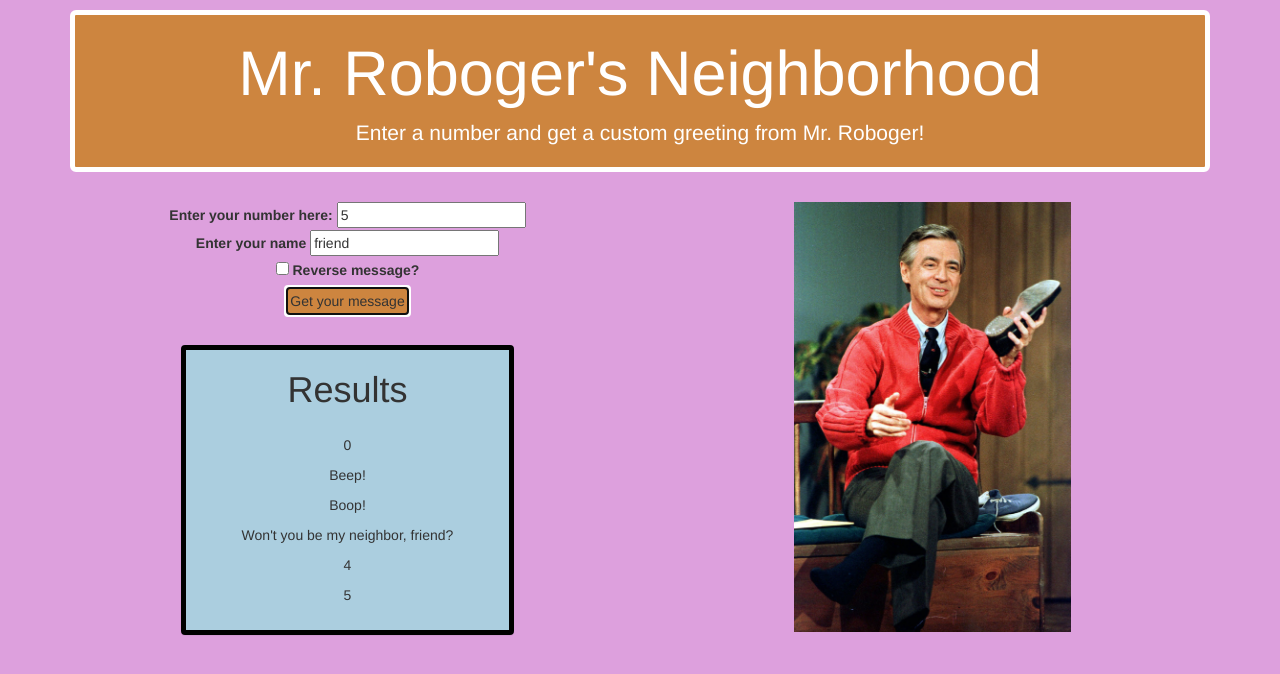
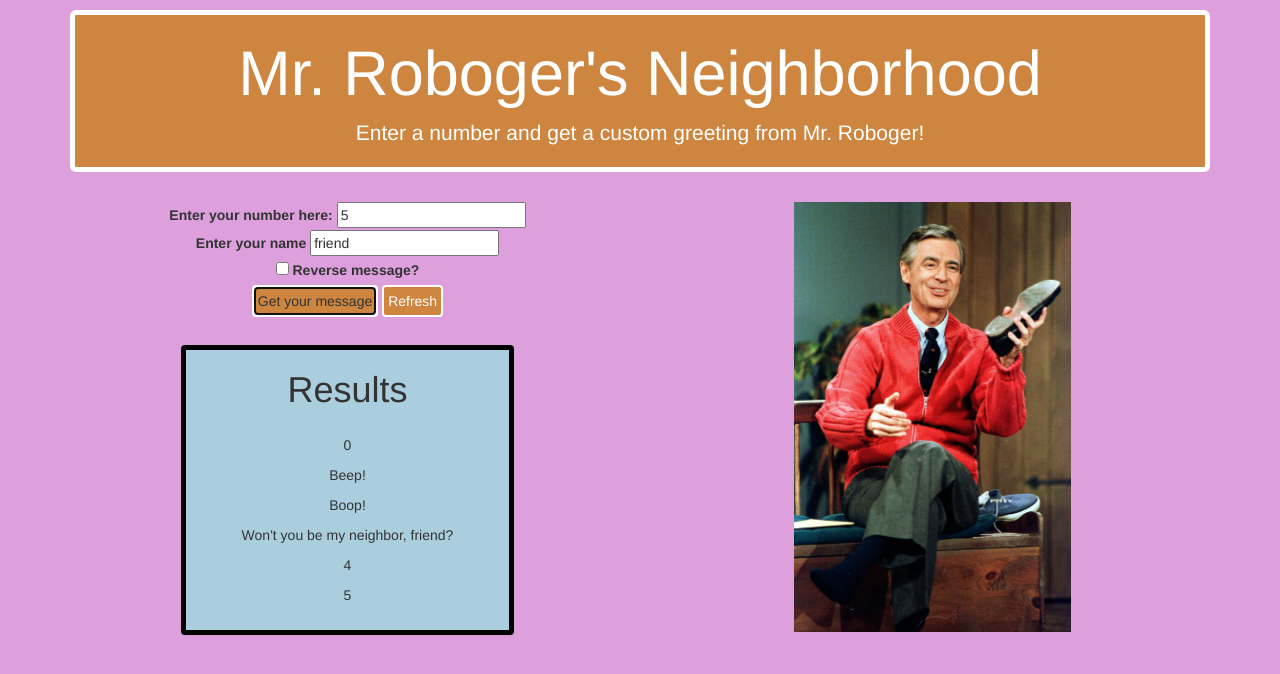
Before and after one commit to djzevenbergen/mr-robogers-neighborhood, a plain HTML site: page index.html in a window 1280 px wide. Both pictures are taken after typing "5" into the empty fields and a click on the button "Get your message". Drawn offline with Linux system fonts and the light colour scheme.

Commit message:
add animation and reload button

```diff
--- a/css/styles.css
+++ b/css/styles.css
@@ -11,6 +11,9 @@
   display: none;
 }
 
+#again {
+  display: none;
+}
 #headbox {
   color: white;
   border: 5px solid white;
--- a/index.html
+++ b/index.html
@@ -37,6 +37,7 @@
           <br>
 
           <button type="submit" class="btn">Get your message</button>
+          <button type="button" class="btn" id="again">Refresh</button>
         </form>
 
         <div class="panel panel-default" id="resultBox">
--- a/js/scripts.js
+++ b/js/scripts.js
@@ -87,6 +87,12 @@ $(document).ready(function () {
     printLine(finalArray);
     //$("#output").text(finalArray);
     $("#resultBox").fadeIn();
+    $("#again").slideDown();
+    $("#again").click(function () {
+      window.location.reload();
+
+    });
+
 
 
   });
```
